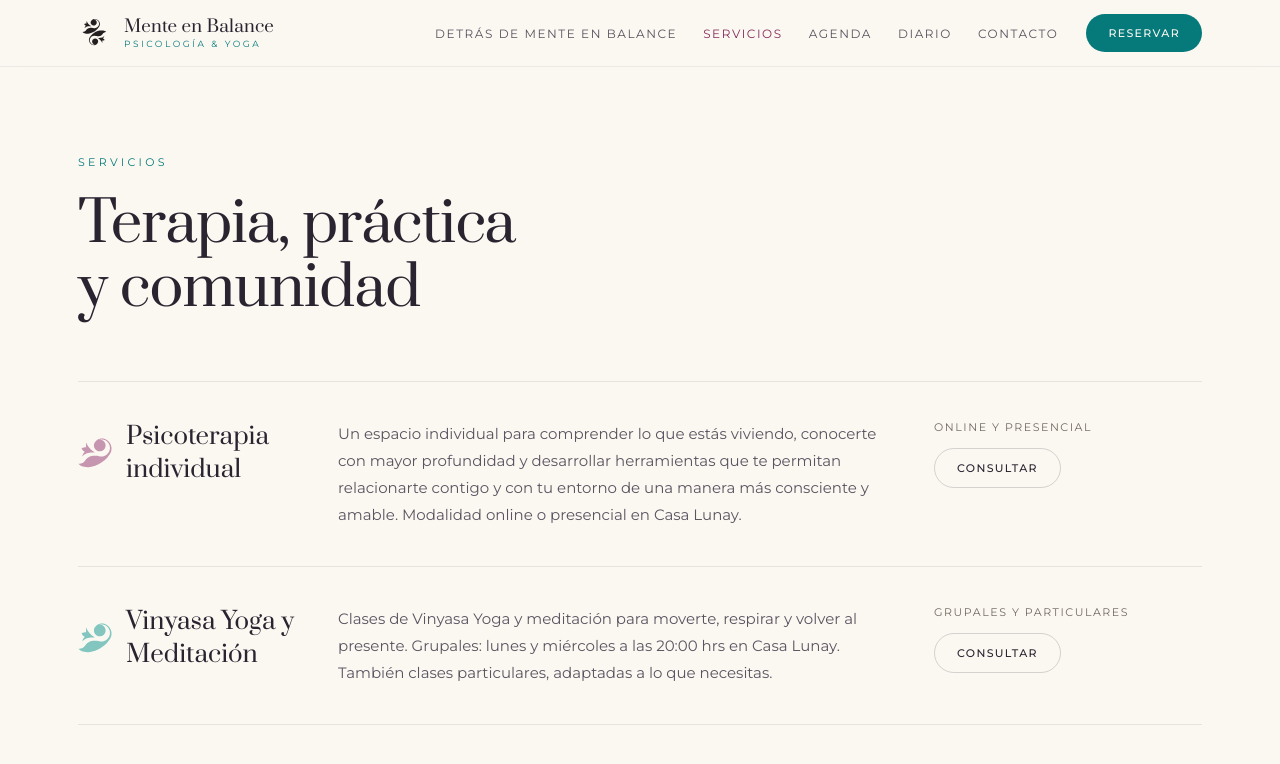
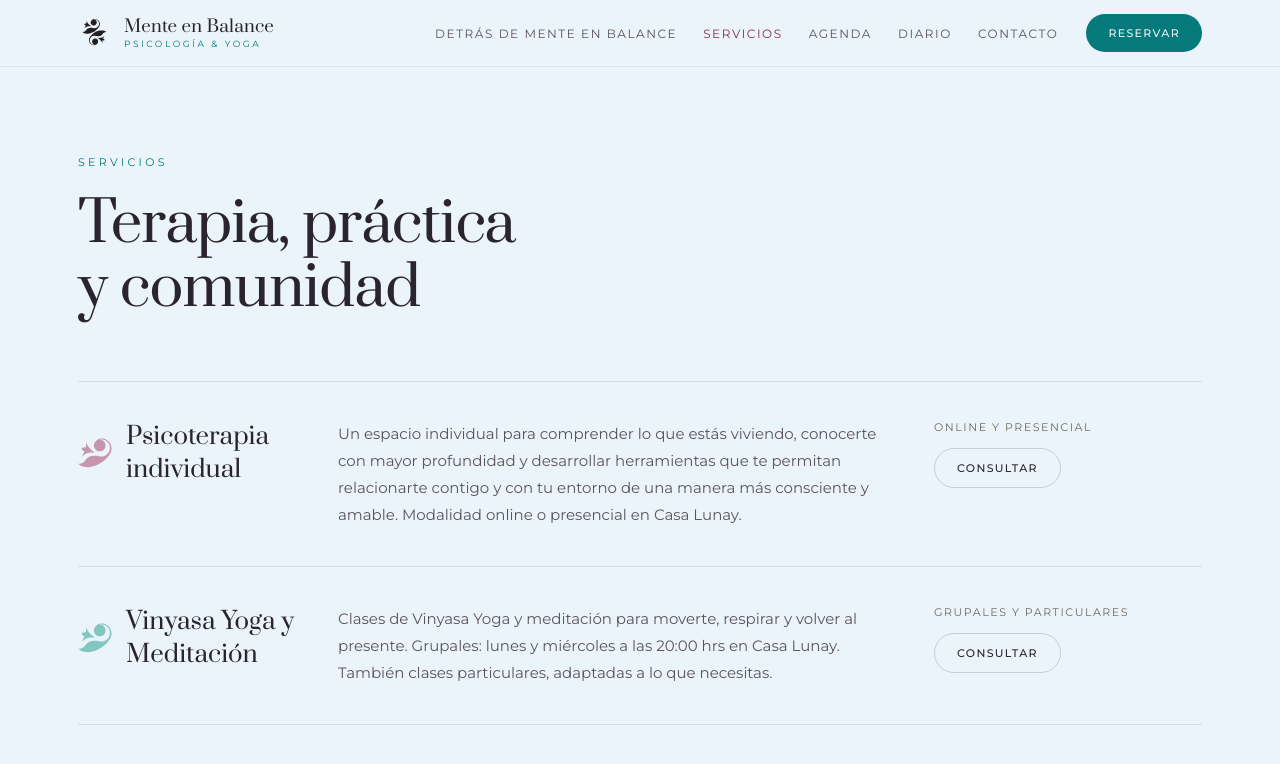
Before and after one commit to Menteenbalance/Pagina_web_menteenbalance, a React (Vite) app: page /servicios in a window 1280 px wide. Shown: the top 764 px of the page. Built offline with nearby package versions, Linux system fonts and the light colour scheme; no server answers.

Commit message:
fix(index): arreglo de bug visual

```diff
--- a/index.html
+++ b/index.html
@@ -38,7 +38,7 @@
     />
     <meta name="twitter:image" content="%VITE_SITE_URL%/og/portada.jpg" />
     <link rel="canonical" href="%VITE_SITE_URL%/" />
-    <meta name="theme-color" content="#fbf8f2" />
+    <meta name="theme-color" content="#eaf4fa" />
     <!-- Datos estructurados para Google (ficha del negocio y de Mari).
          Las publicaciones del Diario agregan el suyo (src/pages/DiarioPost.tsx). -->
     <script type="application/ld+json">
--- a/src/index.css
+++ b/src/index.css
@@ -10,7 +10,7 @@
 
 /* 1. ─── VARIABLES DE MARCA ─────────────────────────────────── */
 :root {
-  --cream: #fbf8f2; /* fondo principal */
+  --cream: #eaf4fa; /* fondo principal (prueba: celeste claro; antes #fbf8f2) */
   --ink: #2a2430; /* texto oscuro */
   --muted: #5b5360; /* texto secundario */
   --faint: #736a62; /* texto tenue / placeholders (5:1 sobre crema) */
@@ -261,7 +261,7 @@ main {
   position: sticky;
   top: 0;
   z-index: 50;
-  background: rgba(251, 248, 242, 0.88);
+  background: rgba(234, 244, 250, 0.88);
   backdrop-filter: blur(12px);
   border-bottom: 1px solid var(--line-soft);
 }
```
